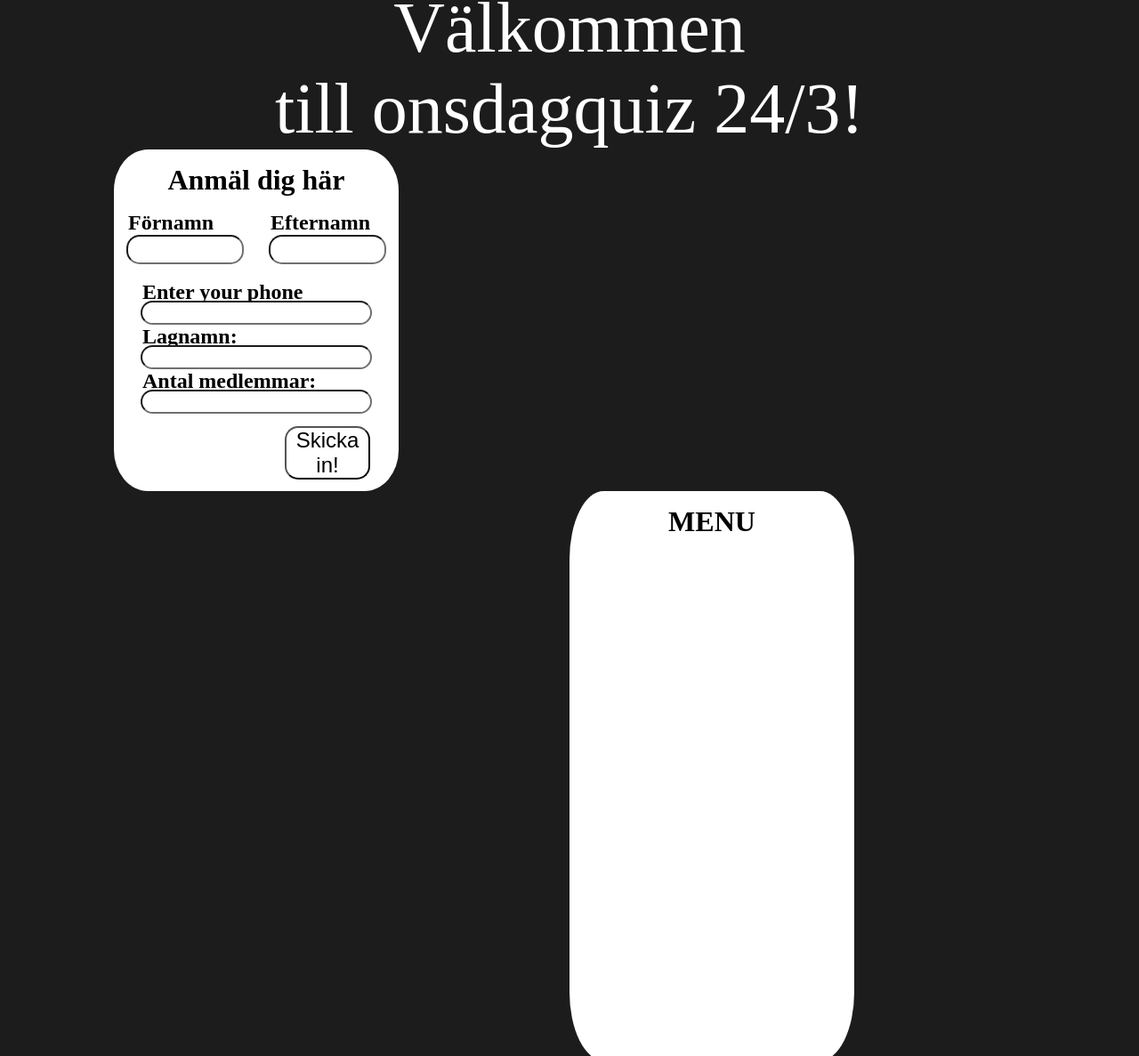
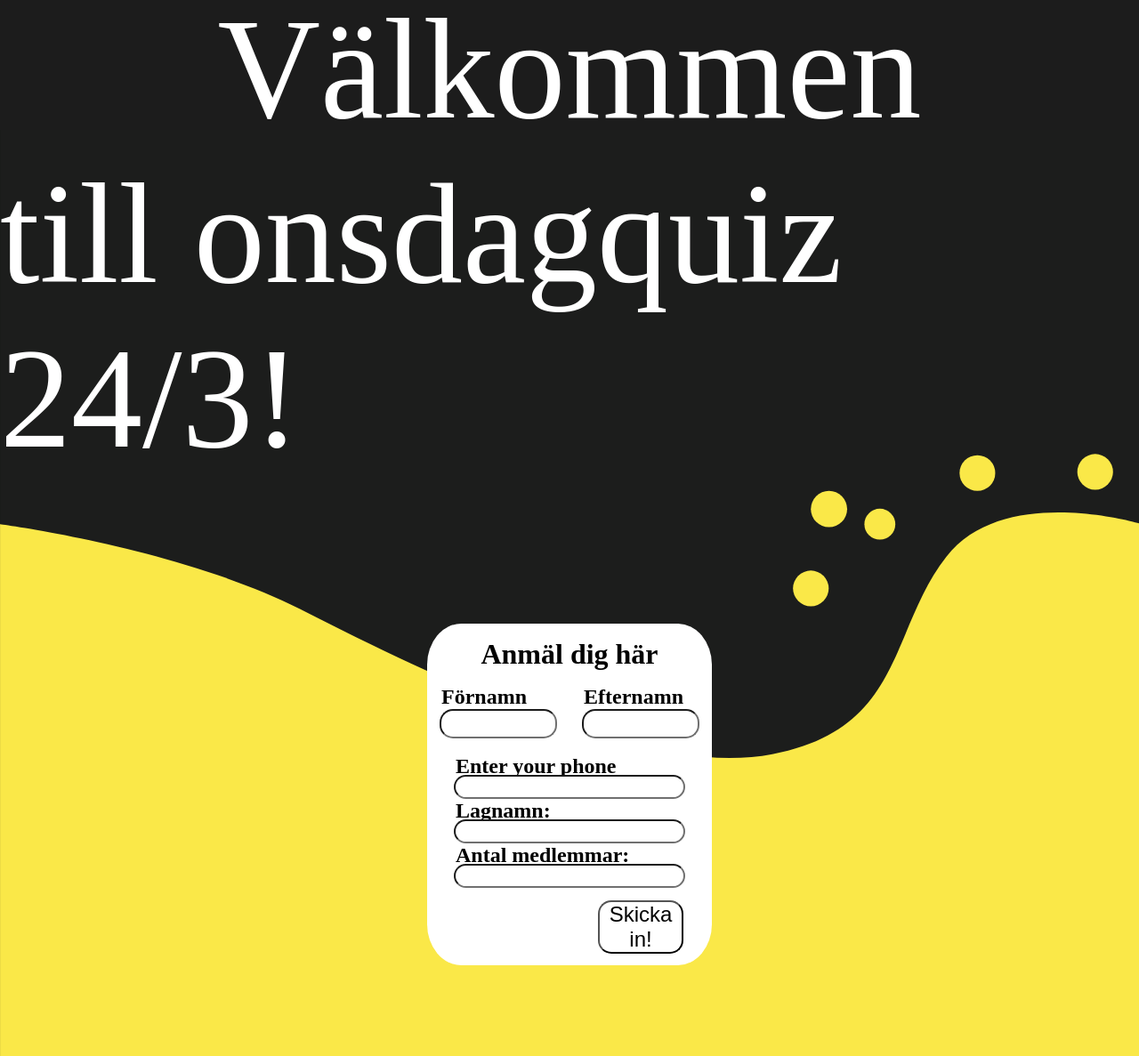
Before and after one commit to JoakimSjogren/Kellys-bar, a plain HTML site: page index.html in a window 1280 px wide. Shown: the part 814-2001 px from the top of the page at 89% size. Drawn offline with Linux system fonts and the light colour scheme.

Commit message:
added animations and images

```diff
--- a/index.html
+++ b/index.html
@@ -28,11 +28,8 @@
             </ul>
         </div>
     </nav>
-
-
     <div class = "image-container">
         <div class="slider-container">
-
             <img src="/images/slider-images/slider-image-4.jpg" alt="">
             <img src="/images/slider-images/slider-image-1.jpg" alt="">
             <img src="/images/slider-images/slider-image-2.jpg" alt="">
@@ -48,6 +45,7 @@
          <p>- Om allt eller inget</p>
      </div>
      <img class = "arrow" src="/images/arrow.png" alt="">
+     <img class = "background-image" src="/images/bakgrund gul och svart.svg" alt="">
     <main>
         <p class="welcome-text user-text">Välkommen</p>
         <p class="welcome-text">till onsdagquiz 24/3!</p>
@@ -82,7 +80,6 @@
         <div id="menu" class="menu">
             <h2>MENU</h2>
         </div>
-
     </main>
 
     <footer id ="footer">
--- a/styles/footer.css
+++ b/styles/footer.css
@@ -6,6 +6,8 @@ footer {
     justify-content: space-around;
     border-top: 1px solid white;
     overflow-x: hidden;
+    z-index: 10;
+    position: absolute;
 }
 
 footer div span {
--- a/styles/form.css
+++ b/styles/form.css
@@ -5,17 +5,18 @@
     flex-direction: column;
     justify-content: center;
     align-content: center;
-
+    z-index: 4;
 }
 
 .sign-up-form {
     background-color: #ffffff;
     width: 25vw;
     height: 30vw;
-    margin-left: 10%;
     border-radius: 12%;
     display: flex;
     flex-direction: column;
+    margin: auto;
+    margin-top: 20vh;
 }
 
 .sign-up-form input, .sign-up-form label{
--- a/styles/main.css
+++ b/styles/main.css
@@ -2,6 +2,7 @@
     margin: 0;
     padding: 0;
     overflow-x: hidden;
+    /* font: normal normal bold 20px/24px Barlow; */
 }
 
 .image-container {
@@ -85,12 +86,24 @@ main {
     background-color: #1c1c1c;
     display: flex;
     flex-direction: column;
+    width: 100vw;
+    height: 400vh;
+}
+
+.background-image {
+    margin-top: 20vh;
+    position: absolute;
+    height: 400vh;
+    width: 100vw;
+    object-fit: cover;
 }
 
 .welcome-text {
-    font-size: 5em;
-    margin: auto;
+    font-size: 10em;
+    margin: 0 auto;
     color: #fff;
+    z-index: 4;
+
 }
 
 .menu {
@@ -98,9 +111,11 @@ main {
     justify-content: center;
     background-color: #ffffff;
     width: 25vw;
-    height: 50vw;
+    height: 80vw;
+    margin-top: 40vh;
     margin-left: 50%;
     border-radius: 12%;
+    z-index: 4;
 }
 
 .menu h2 {
```
Also changed, not shown: images/bakgrund gul och svart.svg (added), styles/media.css (added).
